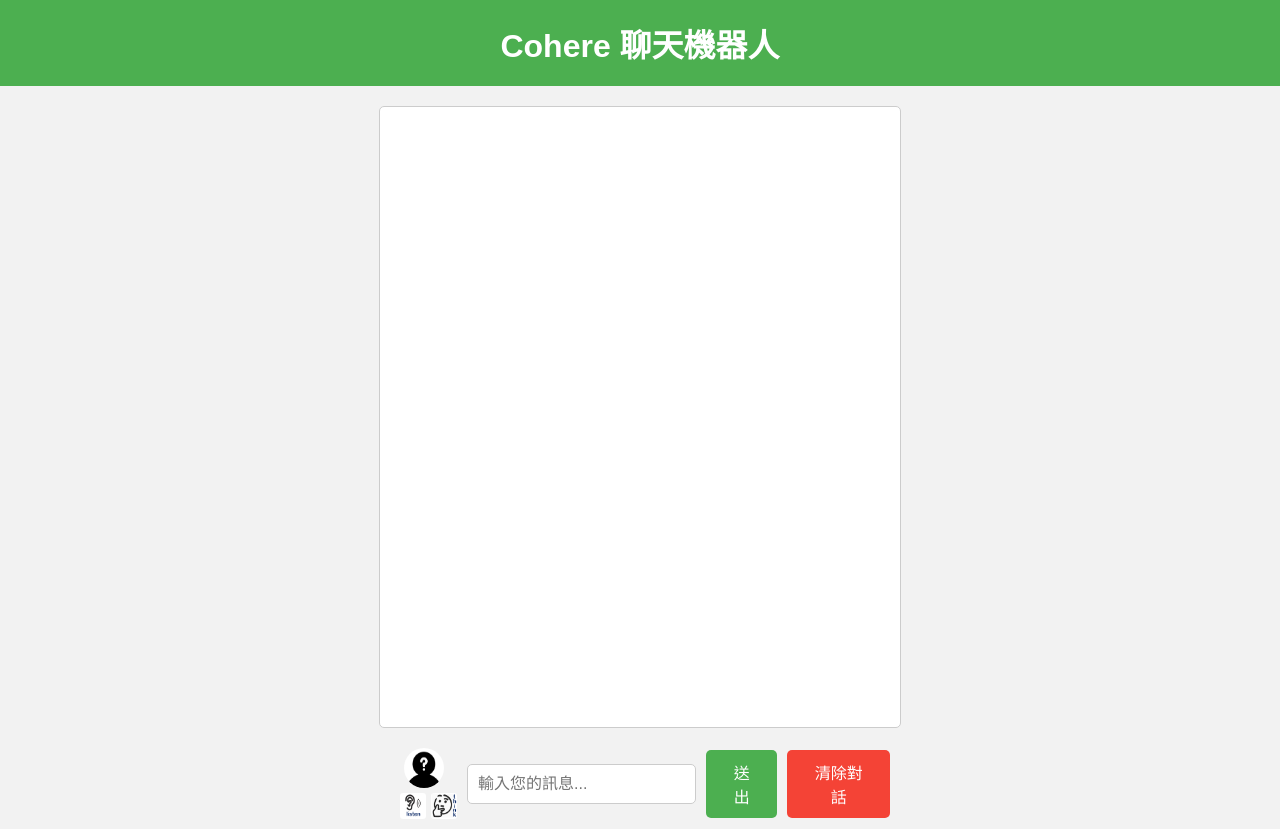
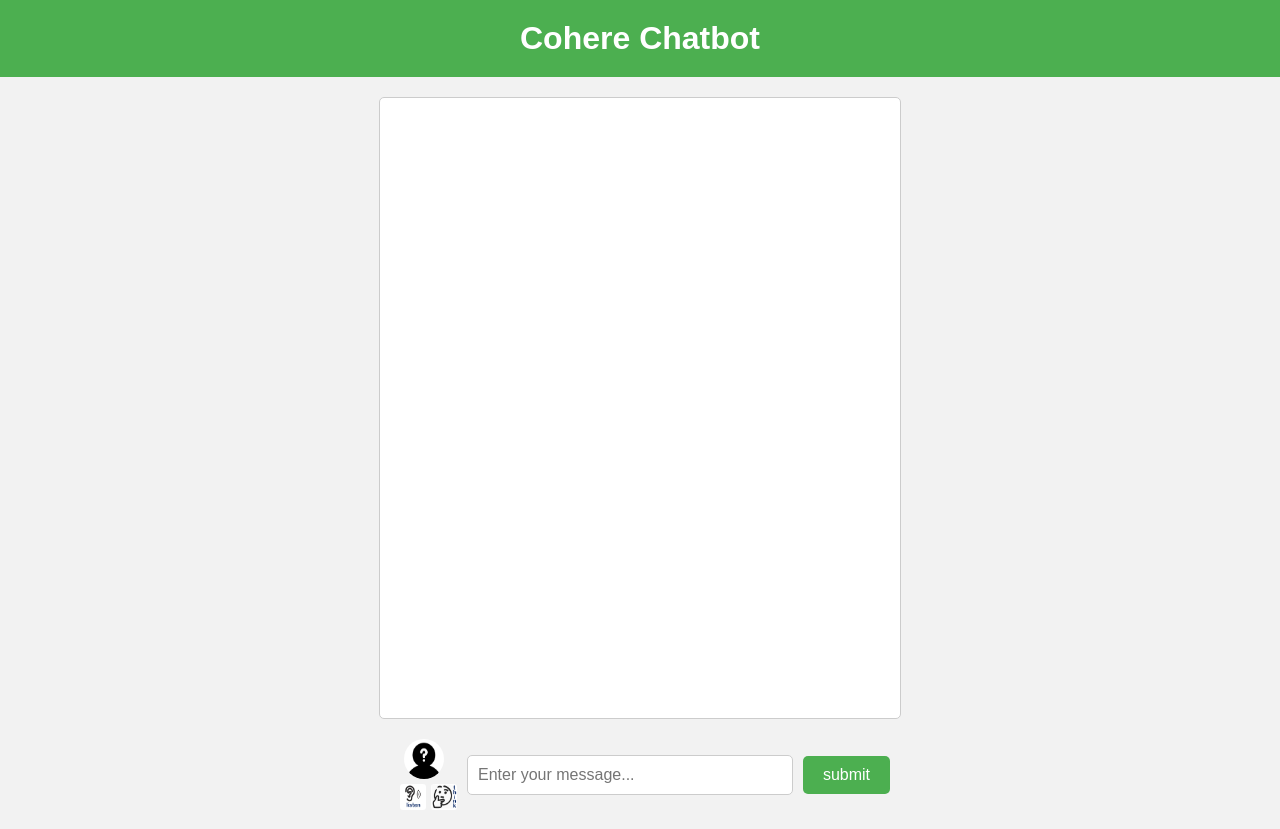
Before and after one commit to hsun0/AIAPadvchatbox, a Flask app: page / in a window 1280 px wide. Run offline with Flask 3, Linux system fonts and the light colour scheme.

Commit message:
Translate to english

```diff
--- a/app.py
+++ b/app.py
@@ -129,7 +129,7 @@
 
         return jsonify({'response': generated_text, 'index': len(context_window)-1, 'prompt': prompt})
     else:
-        return jsonify({'response': '抱歉，我無法處理您的請求。', 'prompt': prompt}), 500
+         jsonify({'response': 'Sorry, I cannot process your request.', 'prompt': prompt}), 500
 
 # 新增 redo 路由
 @app.route('/api/redo', methods=['POST'])
@@ -214,7 +214,7 @@
         new_bot_index = len(context_window) - 1
         return jsonify({'response': generated_text, 'index': new_bot_index, 'prompt': prompt})
     else:
-        return jsonify({'response': '抱歉，我無法處理您的請求。'}), 500
+        return jsonify({'response': 'Sorry, I cannot process your request.'}), 500
 
 # 新增 edit 路由
 @app.route('/api/edit', methods=['POST'])
@@ -285,7 +285,7 @@
             new_bot_index = len(context_window) - 1
             return jsonify({'response': generated_text, 'index': new_bot_index, 'prompt': prompt})
         else:
-            return jsonify({'response': '抱歉，我無法處理您的請求。'}), 500
+            return jsonify({'response': 'Sorry, I cannot process your request.'}), 500
 
     elif sender == 'bot':
         # 確認該索引對應的訊息是 Bot 的訊息
@@ -320,16 +320,16 @@
     steps = []  # 用於存儲步驟資訊
 
     if not user_message:
-        steps.append('Step 1: 未提供訊息。')
+        steps.append('Step 1: No message provided.')
         return jsonify({'error': 'No message provided.', 'steps': steps}), 400
 
-    steps.append(f'Step 1: 接收到使用者訊息: "{user_message}"')
+    steps.append(f'Step 1: Received user message: "{user_message}"')
 
     # Step 1: 將訊息分成三個部分
     split_prompt = (
-        "請將以下訊息分成三個邏輯上獨立的部分，每部分用分號（;）隔開。\n"
-        f"訊息：{user_message}\n"
-        "分成三部分："
+        "Please split the following message into three logically independent parts, separated by semicolons (;).\n"
+        f"Message: {user_message}\n"
+        "Split into three parts:"
     )
 
     view_prompt += f"""1. : {split_prompt}\n"""
@@ -346,12 +346,12 @@
         'temperature': 0.5,
     }
 
-    steps.append('Step 2: 發送分割請求到 Cohere API')
+    steps.append('Step 2: Sending split request to Cohere API')
     split_response = requests.post(COHERE_API_URL, headers=headers, json=split_payload)
     view_response += f"""1. : {split_response.json()['generations'][0]['text'].strip()}\n"""
 
     if split_response.status_code != 200:
-        steps.append('Step 2: Cohere API 分割請求失敗。')
+        steps.append('Step 2: Cohere API split request failed.')
         return jsonify({'error': 'Failed to split message.', 'steps': steps}), 500
 
     split_text = split_response.json()['generations'][0]['text'].strip()
@@ -369,10 +369,10 @@
     view_prompt += f"""3. : {parts[1]}\n"""
     view_prompt += f"""4. : {parts[2]}\n"""
 
-    steps.append(f'Step 2: Cohere API 分割結果: {parts}')
+    steps.append(f'Step 2: Cohere API split result: {parts}')
 
     if len(parts) < 3:
-        steps.append('Step 2: 分割結果不足三部分。')
+        steps.append('Step 2: Split result does not contain three parts.')
         return jsonify({'error': 'Failed to split message into three parts.', 'steps': steps}), 500
 
     # Step 3: 同時發送三個請求到 /api/chat
@@ -380,16 +380,16 @@
         chat_payload = {
             'message': part
         }
-        steps.append(f'Step 3: 發送部分訊息到 /api/chat: "{part}"')
+        steps.append(f'Step 3: Sending part of the message to /api/chat: "{part}"')
         chat_response = requests.post('http://localhost:8888/api/chat', headers={'Content-Type': 'application/json'}, data=json.dumps(chat_payload))
         if chat_response.status_code == 200:
             chat_data = chat_response.json()
             response = chat_data.get('response', '')
-            steps.append(f'Step 3: 接收到 /api/chat 回應: "{response}"')
+            steps.append(f'Step 3: Received response from /api/chat: "{response}"')
             return response
         else:
-            steps.append(f'Step 3: /api/chat 回應錯誤: {chat_response.status_code}')
-            return '抱歉，無法處理這部分的請求。'
+            steps.append(f'Step 3: /api/chat response error: {chat_response.status_code}')
+            return 'Sorry, unable to process this part of the request.'
 
     with concurrent.futures.ThreadPoolExecutor() as executor:
         futures = [executor.submit(send_chat_request, part) for part in parts[:3]]
@@ -399,15 +399,15 @@
     view_response += f"""3. : {responses[1]}\n"""
     view_response += f"""4. : {responses[2]}\n"""
 
-    steps.append(f'Step 3: 三個部分的回應: {responses}')
+    steps.append(f'Step 3: Responses from the three parts: {responses}')
 
     # Step 4: 將三個回應合成一個最終答案
     synthesis_prompt = (
-        "請將以下三個回應合成一個連貫且全面的回答。\n"
-        f"回應1：{responses[0]}\n"
-        f"回應2：{responses[1]}\n"
-        f"回應3：{responses[2]}\n"
-        "合成的回答："
+        "Please synthesize the following three responses into one coherent and comprehensive answer.\n"
+        f"Response 1: {responses[0]}\n"
+        f"Response 2: {responses[1]}\n"
+        f"Response 3: {responses[2]}\n"
+        "Synthesized answer:"
     )
 
     view_prompt += f"""5. : {synthesis_prompt}\n"""
@@ -419,15 +419,15 @@
         'temperature': 0.7,
     }
 
-    steps.append('Step 4: 發送合成請求到 Cohere API')
+    steps.append('Step 4: Sending synthesis request to Cohere API')
     synthesis_response = requests.post(COHERE_API_URL, headers=headers, json=synthesis_payload)
 
     if synthesis_response.status_code != 200:
-        steps.append('Step 4: Cohere API 合成請求失敗。')
+        steps.append('Step 4: Cohere API synthesis request failed.')
         return jsonify({'error': 'Failed to synthesize responses.', 'steps': steps}), 500
 
     synthesized_text = synthesis_response.json()['generations'][0]['text'].strip()
-    steps.append(f'Step 4: 合成結果: "{synthesized_text}"')
+    steps.append(f'Step 4: Synthesis result: "{synthesized_text}"')
 
     # Step 5: 將原始訊息和合成的回答新增到 context_window
     if 'context_window' not in session:
@@ -442,7 +442,7 @@
         context_window = context_window[-MAX_CONTEXT * 2:]
     session['context_window'] = context_window
 
-    steps.append('Step 5: 新增使用者訊息和合成回應到 context_window')
+    steps.append('Step 5: Adding user message and synthesized response to context_window')
 
     view_response += f"""5. : {synthesized_text}\n"""
 
--- a/static/css/style.css
+++ b/static/css/style.css
@@ -216,7 +216,7 @@
 }
 
 .listening::after {
-    content: '🔊 正在聆聽...';
+    content: '🔊 Listening...';
     display: block;
     font-size: 12px;
     color: #4CAF50;
@@ -302,7 +302,7 @@
 }
 
 .listening-input::after {
-    content: '🔍 正在分析...';
+    content: '🔍 Analyzing...';
     display: block;
     font-size: 12px;
     color: #2196F3;
--- a/static/js/script.js
+++ b/static/js/script.js
@@ -37,12 +37,12 @@
     if ('speechSynthesis' in window) {
         const utterance = new SpeechSynthesisUtterance(text);
         // 可選：設置語言、語調等屬性
-        utterance.lang = 'zh-TW'; // 根據需要設置語言
+        utterance.lang = 'en-US'; // 根據需要設置語言
         utterance.pitch = 1;
         utterance.rate = 1;
         speechSynthesis.speak(utterance);
     } else {
-        alert('抱歉，您的瀏覽器不支持語音合成功能。');
+        alert('Sorry, your browser does not support speech synthesis.');
     }
 }
 
@@ -55,7 +55,7 @@
     const SpeechRecognition = window.SpeechRecognition || window.webkitSpeechRecognition;
 
     recognition = new SpeechRecognition();
-    recognition.lang = 'zh-TW'; // 設置語言為繁體中文
+    recognition.lang = 'en-US'; // 設置語言為英文
     recognition.interimResults = false; // 只獲取最終結果
     recognition.maxAlternatives = 1; // 只獲取一個結果
 
@@ -109,7 +109,7 @@
     // 當發生錯誤時
     recognition.onerror = (event) => {
         console.error('Speech recognition error:', event.error);
-        alert('語音識別發生錯誤：' + event.error);
+        alert('Speech recognition error: ' + event.error);
         isListening = false;
         // 移除正在聆聽的樣式
         const editingMessageDiv = chatWindow.querySelector('.editing');
@@ -132,7 +132,7 @@
     if (storedIndex !== null && !isNaN(storedIndex)) {
         currentIconIndex = parseInt(storedIndex, 10);
         currentIconImg.src = userIcons[currentIconIndex];
-        console.log(`頁面加載: 使用者圖示索引設為 ${currentIconIndex}`);
+        console.log(`Page loaded: User icon index set to ${currentIconIndex}`);
     }
 });
 
@@ -152,12 +152,12 @@
         if (recognition && !isListening) {
             // 清空輸入框
             messageInput.value = '';
-            console.log('LISTEN: 清空輸入框');
+            console.log('LISTEN: Cleared input field');
             // 啟動語音識別
             recognition.start();
             // 添加正在聆聽的樣式到輸入區域
             document.getElementById('input-area').classList.add('listening-input');
-            console.log('LISTEN: 啟動語音識別並添加聆聽樣式');
+            console.log('LISTEN: Started speech recognition and added listening style');
         }
     });
 }
@@ -171,30 +171,30 @@
 function thinkHandler() {
     const message = messageInput.value.trim();
     if (message === '') {
-        alert('請輸入您的訊息後再使用 THINK 功能。');
+        alert('Please enter your message before using the THINK function.');
         return;
     }
 
     // Step 1: 發送訊息到 /api/think
-    console.log('THINK Step 1: 發送訊息到 /api/think');
+    console.log('THINK Step 1: Sending message to /api/think');
 
     // 禁用按鈕以防止重複點擊
     thinkButton.disabled = true;
     thinkButton.querySelector('img').src = '/static/images/THINKclicked.png'; // 更換圖示表示正在處理
-    console.log('THINK Step 1: THINK 按鈕已禁用並更換圖示');
+    console.log('THINK Step 1: THINK button has been disabled and icon changed');
 
     // 移除輸入框中的訊息並新增到 context_window
     appendMessage('user', message, null);
-    console.log(`THINK Step 1: 使用者訊息 "${message}" 已新增到聊天窗口`);
+    console.log(`THINK Step 1: User message "${message}" has been added to the chat window`);
     messageInput.value = '';
 
     // 添加正在思考的樣式到輸入區域
     const inputArea = document.getElementById('input-area');
     inputArea.classList.add('thinking');
-    console.log('THINK Step 1: 已添加正在思考的樣式到輸入區域');
+    console.log('THINK Step 1: Added thinking style to input area');
 
     // 發送 POST 請求到 /api/think
-    console.log('THINK Step 2: 發送 POST 請求到 /api/think');
+    console.log('THINK Step 2: Sending POST request to /api/think');
     fetch('/api/think', {
         method: 'POST',
         headers: { 'Content-Type': 'application/json' },
@@ -203,28 +203,28 @@
     .then(response => response.json())
     .then(data => {
         // Step 3: 接收並處理合成的回應
-        console.log('THINK Step 3: 接收到合成的回應', data);
+        console.log('THINK Step 3: Received synthesized response', data);
         if (data.response) {
             appendMessage('bot', data.response, data.view_prompt, data.view_response);
-            console.log('THINK Step 3: 合成的回應已顯示在聊天窗口');
+            console.log('THINK Step 3: Synthesized response displayed in chat window');
         } else if (data.error) {
-            console.error('THINK Step 3: 後端回傳錯誤', data.error);
+            console.error('THINK Step 3: Backend returned an error', data.error);
             alert(data.error);
         }
     })
     .catch(error => {
-        console.error('THINK Step 3: 發生錯誤', error);
-        alert('抱歉，發生錯誤。');
+        console.error('THINK Step 3: An error occurred', error);
+        alert('Sorry, an error occurred.');
     })
     .finally(() => {
         // 恢復按鈕狀態
         thinkButton.disabled = false;
         thinkButton.querySelector('img').src = '/static/images/THINK.png'; // 恢復原圖示
-        console.log('THINK Step 3: 已恢復 THINK 按鈕狀態');
+        console.log('THINK Step 3: THINK button state restored');
 
         // 移除正在思考的樣式
         inputArea.classList.remove('thinking');
-        console.log('THINK Step 3: 已移除正在思考的樣式');
+        console.log('THINK Step 3: Removed thinking style');
     });
 }
 
@@ -244,11 +244,11 @@
             return data.response;
         } else {
             console.error('API Error:', data);
-            return '抱歉，無法獲取回應。';
+            return 'Sorry, unable to get a response.';
         }
     } catch (error) {
         console.error('Fetch Error:', error);
-        return '抱歉，發生錯誤。';
+        return 'Sorry, an error occurred.';
     }
 }
 
@@ -276,7 +276,7 @@
                 result = String(eval(calcuText));
                 console.log(`計算結果: ${result}`);
             } catch (e) {
-                result = '計算錯誤';
+                result = 'Calculation error';
                 console.error('Eval error:', e);
             }
             appendMessage('bot', result, data.prompt);
@@ -288,7 +288,7 @@
     })
     .catch(error => {
         console.error('Fetch error:', error);
-        appendMessage('bot', '抱歉，發生錯誤。', null);
+        appendMessage('bot', 'Sorry, an error occurred.', null);
     });
 }
 
@@ -600,7 +600,7 @@
                         result = String(eval(calcuText));
                         console.log(`Calculated result: ${result}`);
                     } catch (e) {
-                        result = '計算錯誤';
+                        result = 'Calculation error';
                         console.error('Eval error:', e);
                     }
                     appendMessage('bot', result, data.prompt);
@@ -625,7 +625,7 @@
     })
     .catch(error => {
         console.error('Fetch error:', error);
-        alert('抱歉，無法提交編輯。');
+        alert('Sorry, unable to submit the edit.');
         // 可以選擇恢復原始文字
         cancelEdit(sender, messageDiv);
     });
@@ -694,7 +694,7 @@
                     result = String(eval(calcuText));
                     console.log(`Calculated result: ${result}`);
                 } catch (e) {
-                    result = '計算錯誤';
+                    result = 'Calculation error';
                     console.error('Eval error:', e);
                 }
                 appendMessage('bot', result, data.prompt);
@@ -709,17 +709,13 @@
     })
     .catch(error => {
         console.error('Fetch error:', error);
-        alert('抱歉，無法重新生成回應。');
+        alert('Sorry, unable to regenerate the response.');
     });
 }
 
 // 處理 VIEW 按鈕點擊事件
 function handleViewButtonClick(response, prompt, spetext) {
     // 填充模態窗口內容
-    console.log('VIEW: 填充模態窗口內容');
-    console.log('VIEW: response:', response);
-    console.log('VIEW: prompt:', prompt);
-    console.log('VIEW: spetext:', spetext);
     if(spetext === null){
         document.getElementById('codeContent').textContent = prompt;
         document.getElementById('codeResult').textContent = response;
@@ -756,7 +752,7 @@
     .then(data => {
         if(data.status === 'success'){
             chatWindow.innerHTML = '';
-            alert('對話已清除。');
+            alert('Conversation has been cleared.');
             messageIndex = 0; // 重置訊息索引
             console.log('清除對話並重置 messageIndex');
         }
--- a/templates/index.html
+++ b/templates/index.html
@@ -1,15 +1,15 @@
 <!-- templates/index.html -->
 <!DOCTYPE html>
-<html lang="zh-TW">
+<html lang="en"></html>
 <head>
     <meta charset="UTF-8">
-    <title>Cohere 聊天機器人</title>
+    <title>Cohere Chatbot</title>
     <link rel="icon" href="/static/images/iconR.png" type="image/x-icon" />
     <!-- 引用外部 CSS -->
     <link rel="stylesheet" href="/static/css/style.css" />
 </head>
 <body>
-    <h1>Cohere 聊天機器人</h1>
+    <h1>Cohere Chatbot</h1>
     <div id="chat-window"></div>
     <div id="input-area">
         <div id="icon-buttons">
@@ -25,9 +25,9 @@
                 </button>
             </div>
         </div>
-        <input type="text" id="message" placeholder="輸入您的訊息..." />
-        <button id="send">送出</button>
-        <button id="clear">清除對話</button>
+        <input type="text" id="message" placeholder="Enter your message..." />
+        <button id="send">submit</button>
+        <!-- <button id="clear">清除對話</button> -->
     </div>
 
     <!-- 模態窗口結構 -->
```
